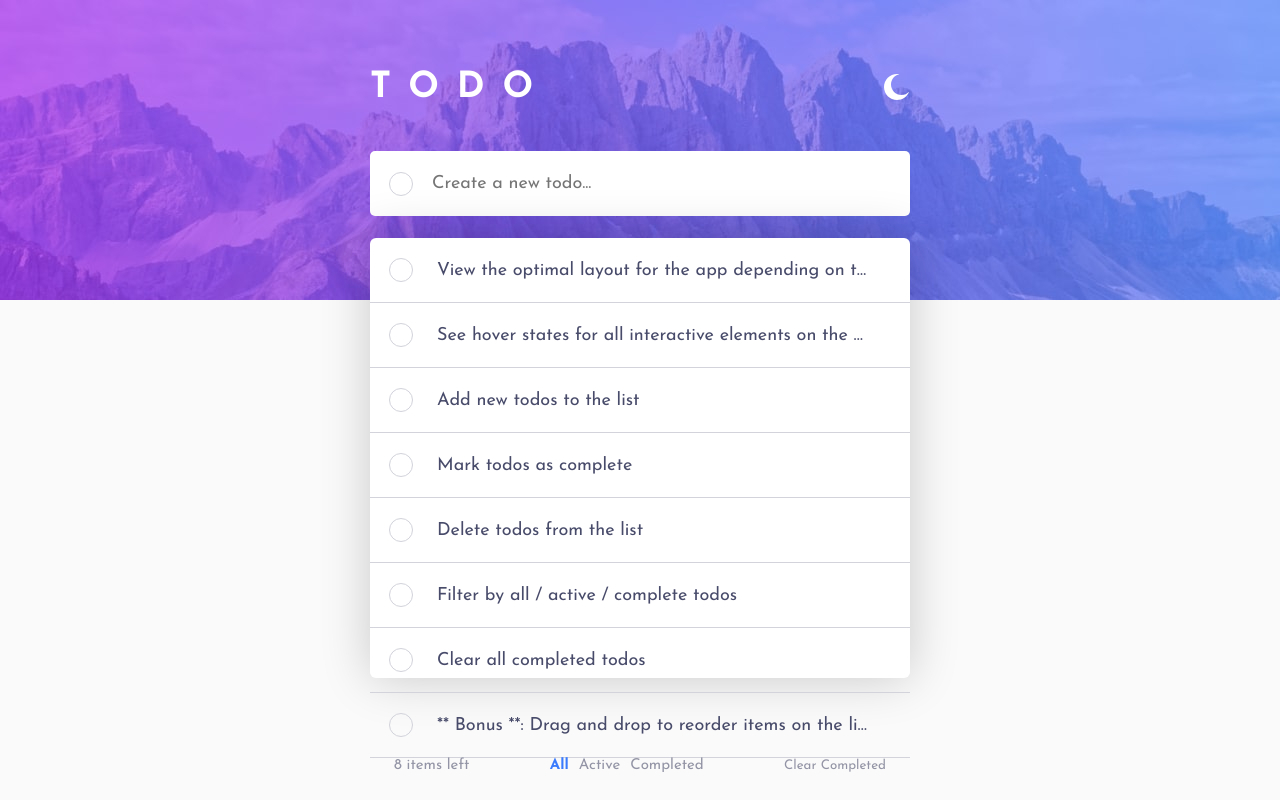
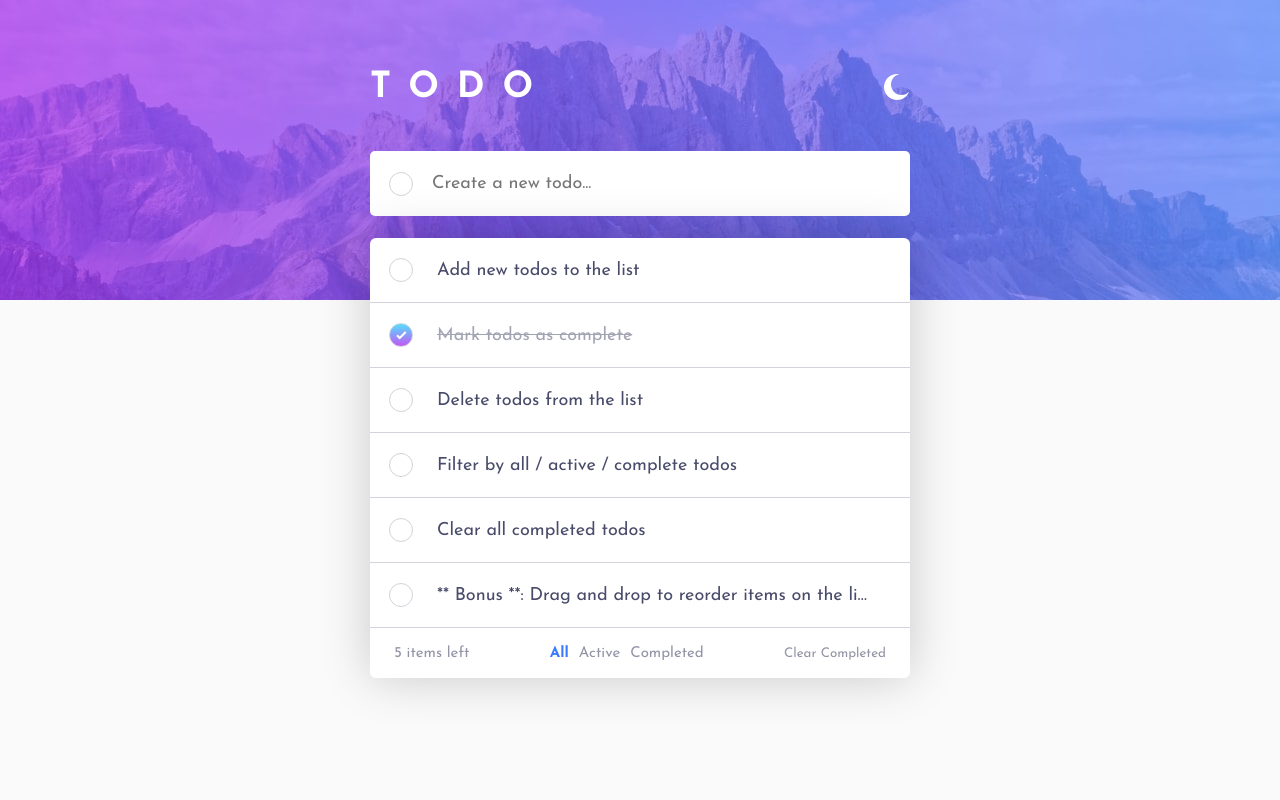
Before and after one commit to RomanPustovyi/ToDoApp, a React (Create React App) app: page / in a window 1280 px wide. Built offline with nearby package versions, Linux system fonts and the light colour scheme.

Commit message:
Refactor field name 'data' to 'text' in todo items

```diff
--- a/src/components/TodoListItem.js
+++ b/src/components/TodoListItem.js
@@ -13,7 +13,7 @@ export const TodoListItem = ({
         <li className='ListItem'>
             <Checkbox checked={data.isCompleted} handleChange={() => toggleTodoStatus(data.id)} />
             <div className='TodoTextWrapper'>
-                <p className={TextStyle}>{data.data}</p>
+                <p className={TextStyle}>{data.text}</p>
             </div>
 
             <button className='DeleteButton' onClick={() => deleteTodo(data.id)}>
--- a/src/features/todo/todoMockData.js
+++ b/src/features/todo/todoMockData.js
@@ -1,42 +1,42 @@
 const todos = [
-    {
-        id: '1721761036455',
-        data: "View the optimal layout for the app depending on their device's screen size",
-        isCompleted: false
-    },
-    {
-        id: '1721761036454',
-        data: "See hover states for all interactive elements on the page",
-        isCompleted: false
-    },
+    // {
+    //     id: '1721761036455',
+    //     text: "View the optimal layout for the app depending on their device's screen size",
+    //     isCompleted: false
+    // },
+    // {
+    //     id: '1721761036454',
+    //     text: "See hover states for all interactive elements on the page",
+    //     isCompleted: false
+    // },
     {
         id: '1721761036453',
-        data: "Add new todos to the list",
+        text: "Add new todos to the list",
         isCompleted: false
     },
     {
         id: '1721761036452',
-        data: "Mark todos as complete",
-        isCompleted: false
+        text: "Mark todos as complete",
+        isCompleted: true
     },
     {
         id: '1721761036451',
-        data: "Delete todos from the list",
+        text: "Delete todos from the list",
         isCompleted: false
     },
     {
         id: '1721761036450',
-        data: "Filter by all / active / complete todos",
+        text: "Filter by all / active / complete todos",
         isCompleted: false
     },
     {
         id: '1721761036449',
-        data: "Clear all completed todos",
+        text: "Clear all completed todos",
         isCompleted: false
     },
     {
         id: '1721761036448',
-        data: "** Bonus **: Drag and drop to reorder items on the list",
+        text: "** Bonus **: Drag and drop to reorder items on the list",
         isCompleted: false
     }
 ]
```
